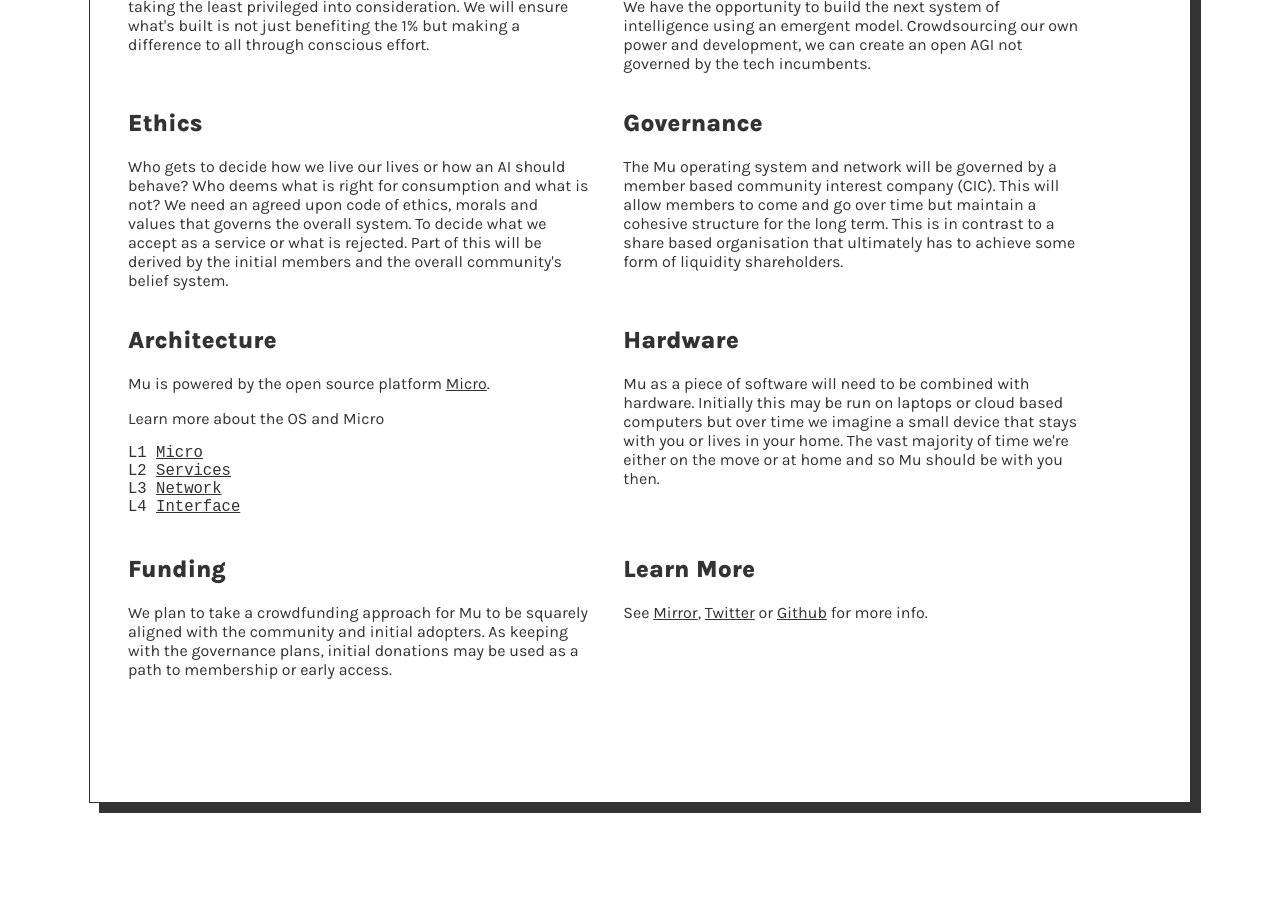
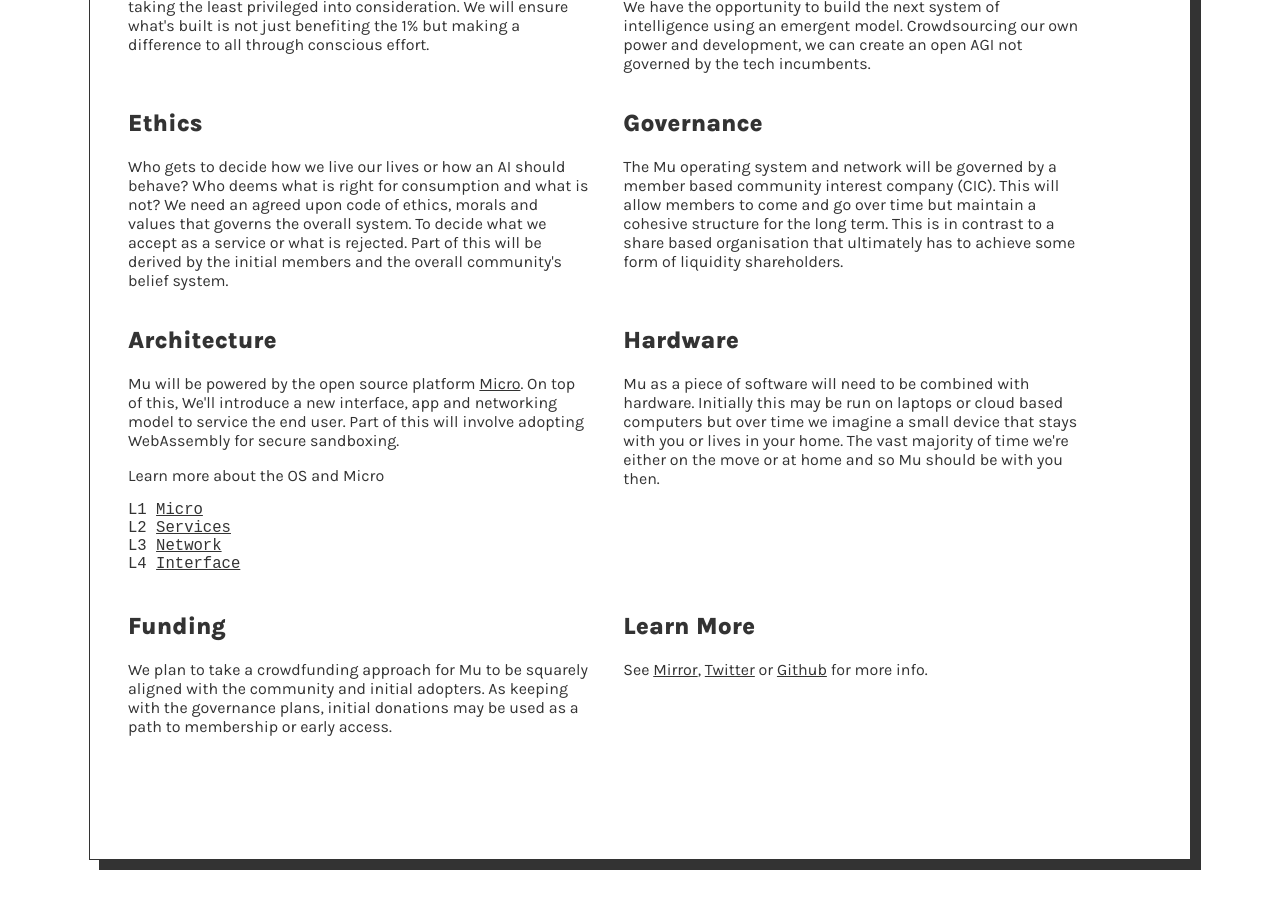
Before and after one commit to muxyz/website, a Jekyll site: the page built from index.md, in a window 1280 px wide and 900 px high, scrolled down 899 px. Built offline with Jekyll 4.4.1, drawn with Linux system fonts in a browser that asks for light colours; before the commit the page ends 1742 px from its top, so only the background shows below that.

Commit message:
add some info

```diff
--- a/index.md
+++ b/index.md
@@ -98,7 +98,9 @@
 <div id="blurb">
 <h2>Architecture</h2>
   <p>
-  Mu is powered by the open source platform <a href="https://micro.dev">Micro</a>.
+  Mu will be powered by the open source platform <a href="https://micro.dev">Micro</a>.
+  On top of this, We'll introduce a new interface, app and networking model to service
+  the end user. Part of this will involve adopting WebAssembly for secure sandboxing.
   </p>
   <p>Learn more about the OS and Micro</p>
 
```
